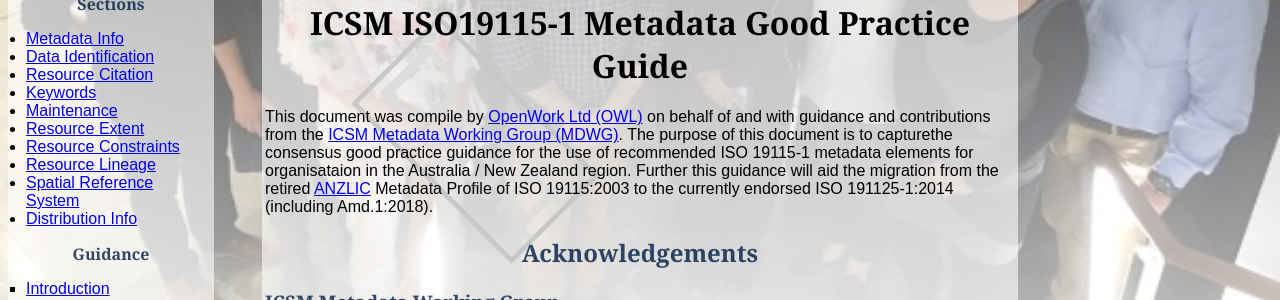
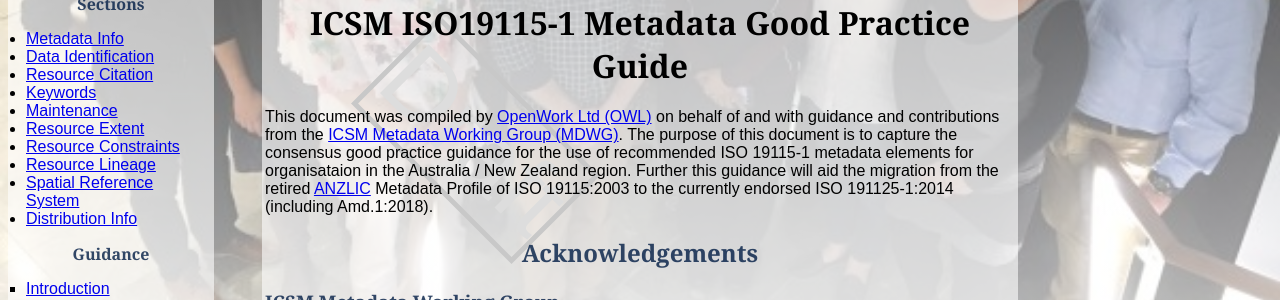
Before and after one commit to OpenWork-NZ/mdwg, a Jekyll site: the page built from index.md, in a window 1280 px wide. Shown: the part 433-733 px from the top of the page. Built offline with Jekyll 4.4.1, drawn with Linux system fonts in a browser that asks for light colours.

Commit message:
Update index.md
typos

```diff
--- a/index.md
+++ b/index.md
@@ -7,7 +7,7 @@ title: Introduction
 
 # ICSM ISO19115-1 Metadata Good Practice Guide
 
-This document was compile by [OpenWork Ltd (OWL)](http://openwork.nz) on behalf of and with guidance and contributions from the [ICSM Metadata Working Group (MDWG)](https://www.icsm.gov.au/what-we-do/metadata-working-group). The purpose of this document is to capturethe consensus good practice guidance for the use of recommended ISO 19115-1 metadata elements for organisataion in the Australia / New Zealand region. Further this guidance will aid the migration from the retired [ANZLIC](https://www.anzlic.gov.au/) Metadata Profile of ISO 19115:2003 to the currently endorsed ISO 191125-1:2014 (including Amd.1:2018).
+This document was compiled by [OpenWork Ltd (OWL)](http://openwork.nz) on behalf of and with guidance and contributions from the [ICSM Metadata Working Group (MDWG)](https://www.icsm.gov.au/what-we-do/metadata-working-group). The purpose of this document is to capture the consensus good practice guidance for the use of recommended ISO 19115-1 metadata elements for organisataion in the Australia / New Zealand region. Further this guidance will aid the migration from the retired [ANZLIC](https://www.anzlic.gov.au/) Metadata Profile of ISO 19115:2003 to the currently endorsed ISO 191125-1:2014 (including Amd.1:2018).
 
 ## Acknowledgements
 
```
